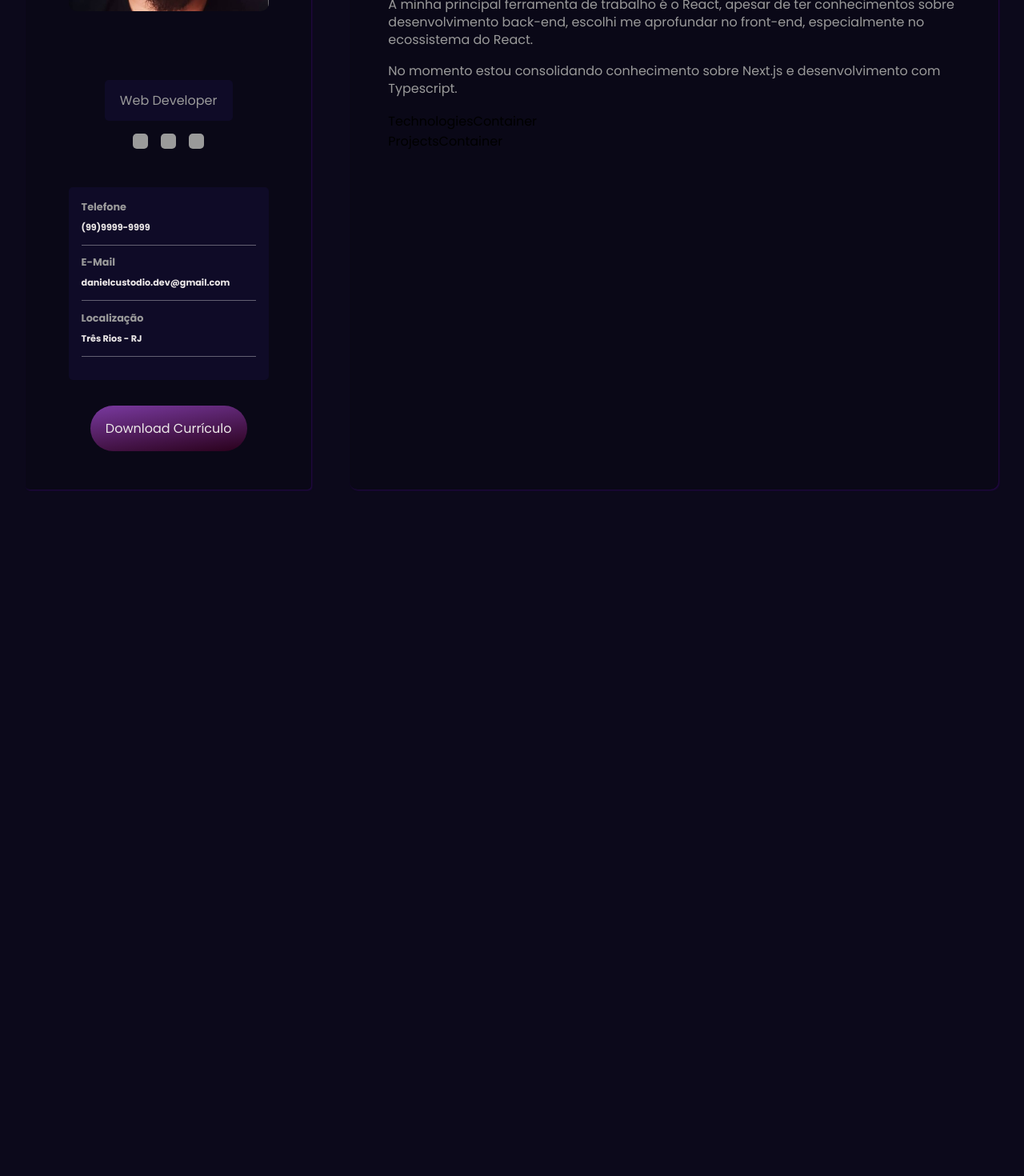
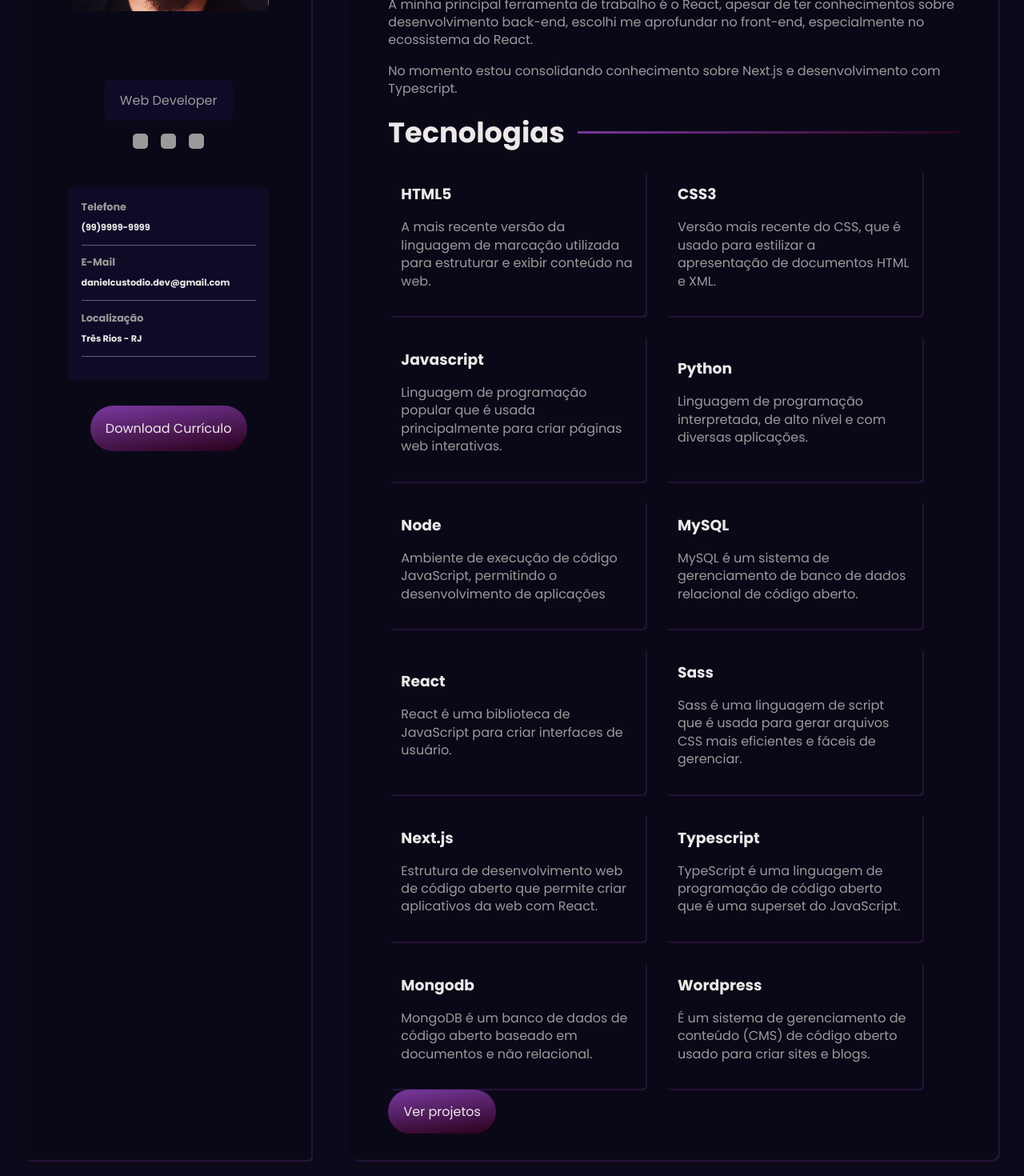
Before and after one commit to DanielSCustodio/portfolio, a React (Vite) app in the folder portfolio/: page / in a window 1280 px wide. Shown: the part 500-1970 px from the top of the page at 80% size. Before the commit the page ends 1192 px from the top, so only its background shows below. Built offline with nearby package versions, Linux system fonts and the light colour scheme.

Commit message:
feat: About and technologies section created

```diff
--- a/portfolio/src/components/ProjectsContainer.jsx
+++ b/portfolio/src/components/ProjectsContainer.jsx
@@ -1,7 +1,15 @@
 import React from 'react';
 
 const ProjectsContainer = () => {
-  return <div>ProjectsContainer</div>;
+  return (
+    <div>
+      {' '}
+      <a href="" className="btn">
+        Ver projetos
+      </a>
+      ;
+    </div>
+  );
 };
 
 export default ProjectsContainer;
--- a/portfolio/src/components/TechnologiesContainer.jsx
+++ b/portfolio/src/components/TechnologiesContainer.jsx
@@ -1,7 +1,126 @@
 import React from 'react';
 
+import {
+  SiHtml5,
+  SiCss3,
+  SiJavascript,
+  SiNodedotjs,
+  SiMysql,
+  SiReact,
+  SiSass,
+  SiNextdotjs,
+  SiTypescript,
+  SiMongodb,
+  SiWordpress,
+  SiPython,
+} from 'react-icons/si';
+
+const technologies = [
+  {
+    id: 'html5',
+    name: 'HTML5',
+    icon: <SiHtml5 />,
+    description:
+      'A mais recente versão da linguagem de marcação utilizada para estruturar e exibir conteúdo na web.',
+  },
+  {
+    id: 'css3',
+    name: 'CSS3',
+    icon: <SiCss3 />,
+    description:
+      'Versão mais recente do CSS, que é usado para estilizar a apresentação de documentos HTML e XML.',
+  },
+  {
+    id: 'javascript',
+    name: 'Javascript',
+    icon: <SiJavascript />,
+    description:
+      'Linguagem de programação popular que é usada principalmente para criar páginas web interativas.',
+  },
+  {
+    id: 'python',
+    name: 'Python',
+    icon: <SiPython />,
+    description:
+      'Linguagem de programação interpretada, de alto nível e com diversas aplicações.',
+  },
+  {
+    id: 'node',
+    name: 'Node',
+    icon: <SiNodedotjs />,
+    description:
+      'Ambiente de execução de código JavaScript, permitindo o desenvolvimento de aplicações',
+  },
+  {
+    id: 'mysql',
+    name: 'MySQL',
+    icon: <SiMysql />,
+    description:
+      'MySQL é um sistema de gerenciamento de banco de dados relacional de código aberto.',
+  },
+  {
+    id: 'react',
+    name: 'React',
+    icon: <SiReact />,
+    description:
+      'React é uma biblioteca de JavaScript para criar interfaces de usuário.',
+  },
+  {
+    id: 'sass',
+    name: 'Sass',
+    icon: <SiSass />,
+    description:
+      'Sass é uma linguagem de script que é usada para gerar arquivos CSS mais eficientes e fáceis de gerenciar.',
+  },
+  {
+    id: 'nextjs',
+    name: 'Next.js',
+    icon: <SiNextdotjs />,
+    description:
+      'Estrutura de desenvolvimento web de código aberto que permite criar aplicativos da web com React.',
+  },
+  {
+    id: 'typescript',
+    name: 'Typescript',
+    icon: <SiTypescript />,
+    description:
+      'TypeScript é uma linguagem de programação de código aberto que é uma superset do JavaScript.',
+  },
+  {
+    id: 'mongodb',
+    name: 'Mongodb',
+    icon: <SiMongodb />,
+    description:
+      'MongoDB é um banco de dados de código aberto baseado em documentos e não relacional.',
+  },
+  {
+    id: 'wordpress',
+    name: 'Wordpress',
+    icon: <SiWordpress />,
+    description:
+      'É um sistema de gerenciamento de conteúdo (CMS) de código aberto usado para criar sites e blogs.',
+  },
+];
+
+import '../styles/components/technologiescontainer.sass';
+
 const TechnologiesContainer = () => {
-  return <div>TechnologiesContainer</div>;
+  return (
+    <section id="technologies-container">
+      <h2>Tecnologias</h2>
+      <div className="technologies-grid">
+        {technologies.map((tech) => (
+          <div className="technology-card" id={tech.id} key={tech.id}>
+            {tech.icon}
+            <div className="technology-info">
+              <h3>{tech.name}</h3>
+              <p>{tech.description}</p>
+            </div>
+          </div>
+        ))}
+      </div>
+    </section>
+  );
 };
 
 export default TechnologiesContainer;
--- a/portfolio/src/styles/components/app.sass
+++ b/portfolio/src/styles/components/app.sass
@@ -1,4 +1,5 @@
 @use '../variables'
+@use '../mixins'
 
 #portfolio
   display: flex
@@ -15,4 +16,4 @@
     -webkit-text-fill-color: transparent
 
 #sidebar, #main-content
-  box-shadow: 1px 1px 2px #27074df8
+  @include mixins.shadow()
--- /dev/null
+++ b/portfolio/src/styles/components/technologiescontainer.sass
@@ -0,0 +1,73 @@
+@use '../variables'
+@use '../mixins'
+
+#technologies-container
+  margin-bottom: 1rem
+
+  .technologies-grid
+    display: flex
+    flex-wrap: wrap
+    gap: 1.5rem
+
+    .technology-card
+      @include mixins.center
+      @include mixins.shadow()
+      gap: 1.5rem
+      padding: 1rem
+      width: 45%
+      border-radius: variables.$card-border-radius
+
+      h3
+        color: variables.$text-color
+        margin-bottom: 1rem
+
+      svg
+        font-size: 6rem
+
+    #html5
+      svg
+        color: #E54D26
+
+    #css3
+      svg
+        color: #2465F1
+
+    #javascript
+      svg
+        color: #EAD41C
+
+    #python
+      svg
+        color: #F1D557
+
+    #node
+      svg
+        color: #67B442
+
+    #mysql
+      svg
+        color: #005C85
+
+    #react
+      svg
+        color: #5CCFEE
+
+    #sass
+      svg
+        color: #C36291
+
+    #nextjs
+      svg
+        color: #FFFFFF
+
+    #typescript
+      svg
+        color: #0074C2
+
+    #mongodb
+      svg
+        color: #0FA14C
+
+    #wordpress
+      svg
+        color: #1F6F93
--- a/portfolio/src/styles/mixins.sass
+++ b/portfolio/src/styles/mixins.sass
@@ -1,5 +1,4 @@
 @use 'variables'
-@use 'sass:color'
 
 @mixin center()
   display: flex
@@ -21,3 +20,6 @@
   background: variables.$gradient-btn
   height: 3px
   width: 100%
+
+@mixin shadow()
+  box-shadow: 2px 2px 1px #73359544
--- a/portfolio/src/styles/variables.sass
+++ b/portfolio/src/styles/variables.sass
@@ -6,5 +6,5 @@
 $bg-color-secondary: #0f0b27
 $container-border-radius: 10px
 $card-border-radius: 5px
-$gradient: linear-gradient(180deg, rgba(116,53,149,1) 38%, #d51b81 83%)
+$gradient: linear-gradient(177deg, rgba(116,53,149,1) 38%, #d51b81 83%)
 $gradient-btn: linear-gradient(172deg, #733595 8%, #2a011c 99%)
```
Also changed, not shown: 1 other file (tests, documents, lock files or other folders).
